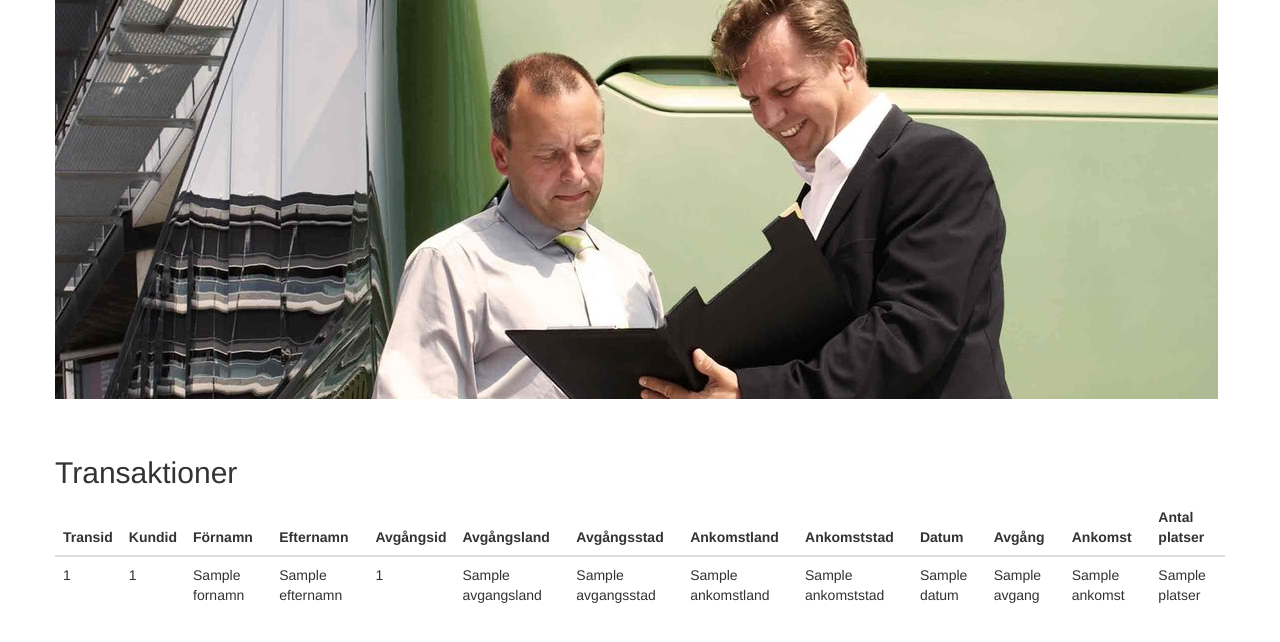
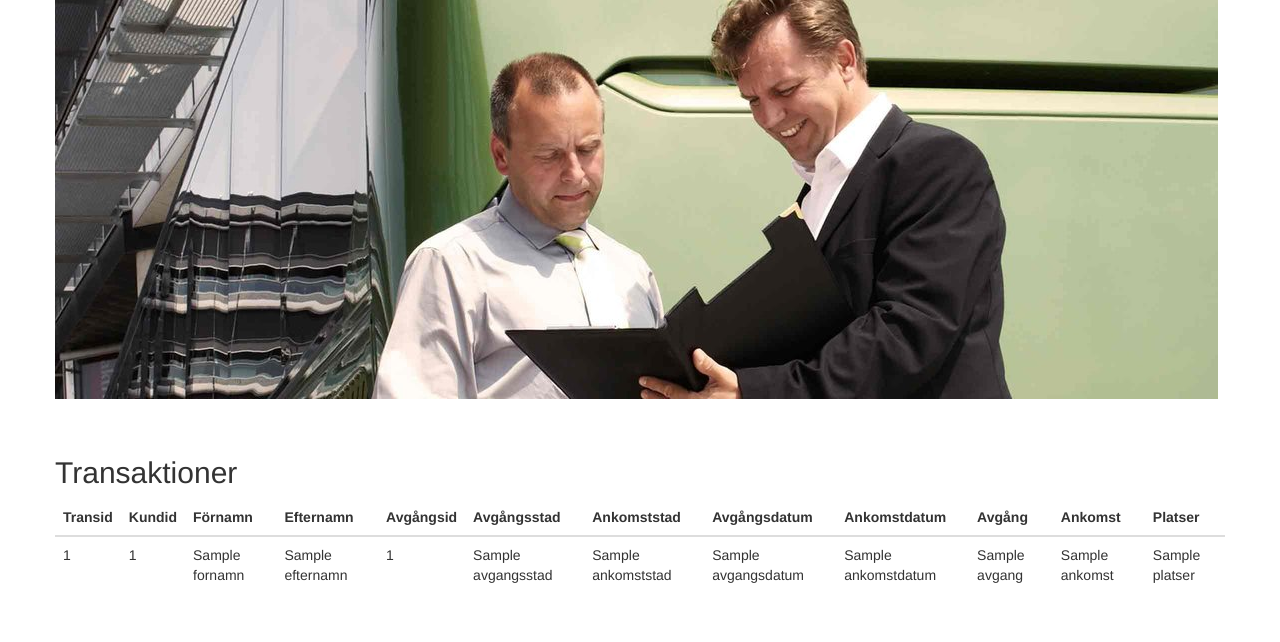
Before and after one commit to alexandermasud/Mortfors, a Flask app: page /kop in a window 1280 px wide. Shown: the part 71-713 px from the top of the page. Run offline with Flask 2, Linux system fonts and the light colour scheme; a database or web service that is not in the repository returns one stand-in record (values such as "Sample title"); some libraries are stand-ins or nearby versions.

Commit message:
Fixat datum

```diff
--- a/App/app.py
+++ b/App/app.py
@@ -25,7 +25,7 @@ def kop():
     cur = conn.cursor()
     #Query
     try:
-        cur.execute("SELECT kop.transaktionsid, kop.kundid, kund.fornamn, kund.efternamn, kop.avgangsid, resa.avgangsland, resa.avgangsstad, resa.ankomstland, resa.ankomststad, resa.datum, resa.avgang, resa.ankomst, kop.platser FROM resa JOIN kop ON kop.avgangsid=resa.avgangsid JOIN kund ON kund.kundid=kop.kundid;")
+        cur.execute("SELECT kop.transaktionsid, kop.kundid, kund.fornamn, kund.efternamn, kop.avgangsid, resa.avgangsstad, resa.ankomststad, resa.avgangsdatum, resa.ankomstdatum , resa.avgang, resa.ankomst, kop.platser FROM resa JOIN kop ON kop.avgangsid=resa.avgangsid JOIN kund ON kund.kundid=kop.kundid;")
     except:
         print("Fel när koden kördes!")
     results = cur.fetchall()
--- a/App/templates/kop.html
+++ b/App/templates/kop.html
@@ -182,14 +182,13 @@
         <th>Förnamn</th>
         <th>Efternamn</th>
         <th>Avgångsid</th>
-        <th>Avgångsland</th>
         <th>Avgångsstad</th>
-        <th>Ankomstland</th>
         <th>Ankomststad</th>
-        <th>Datum</th>
+        <th>Avgångsdatum</th>
+        <th>Ankomstdatum</th>
         <th>Avgång</th>
         <th>Ankomst</th>
-        <th>Antal platser</th>
+        <th>Platser</th>
 
       </tr>
     </thead>
@@ -209,7 +208,7 @@
         <td>{{kop[9]}}</td>
         <td>{{kop[10]}}</td>
         <td>{{kop[11]}}</td>
-        <td>{{kop[12]}}</td>
+
 
       </tr>
       {% endfor %}
--- a/App/templates/resor-registrera-fel.html
+++ b/App/templates/resor-registrera-fel.html
@@ -129,7 +129,8 @@
         <th>Avgångsstad</th>
         <th>Ankomstland</th>
         <th>Ankomststad</th>
-        <th>Datum</th>
+        <th>Avgångsdatum</th>
+        <th>Ankomstdatum</th>
         <th>Avgång</th>
         <th>Ankomst</th>
         <th>Pris</th>
@@ -154,9 +155,8 @@
         <td>{{resa[7]}}</td>
         <td>{{resa[8]}}</td>
         <td>{{resa[9]}}</td>
-
         <td>{{resa[10]}}</td>
-
+        <td>{{resa[11]}}</td>
 
       </tr>
       {% endfor %}
--- a/App/templates/resor-registrera-ratt-chauffor.html
+++ b/App/templates/resor-registrera-ratt-chauffor.html
@@ -130,7 +130,8 @@
         <th>Avgångsstad</th>
         <th>Ankomstland</th>
         <th>Ankomststad</th>
-        <th>Datum</th>
+        <th>Avgångsdatum</th>
+        <th>Ankomstdatum</th>
         <th>Avgång</th>
         <th>Ankomst</th>
         <th>Pris</th>
@@ -155,9 +156,8 @@
         <td>{{resa[7]}}</td>
         <td>{{resa[8]}}</td>
         <td>{{resa[9]}}</td>
-
         <td>{{resa[10]}}</td>
-
+        <td>{{resa[11]}}</td>
 
       </tr>
       {% endfor %}
--- a/App/templates/resor-registrera-ratt.html
+++ b/App/templates/resor-registrera-ratt.html
@@ -130,7 +130,8 @@
         <th>Avgångsstad</th>
         <th>Ankomstland</th>
         <th>Ankomststad</th>
-        <th>Datum</th>
+        <th>Avgångsdatum</th>
+        <th>Ankomstdatum</th>
         <th>Avgång</th>
         <th>Ankomst</th>
         <th>Pris</th>
@@ -155,9 +156,8 @@
         <td>{{resa[7]}}</td>
         <td>{{resa[8]}}</td>
         <td>{{resa[9]}}</td>
-
         <td>{{resa[10]}}</td>
-
+        <td>{{resa[11]}}</td>
 
       </tr>
       {% endfor %}
--- a/App/templates/resor-registrera.html
+++ b/App/templates/resor-registrera.html
@@ -117,7 +117,8 @@
         <th>Avgångsstad</th>
         <th>Ankomstland</th>
         <th>Ankomststad</th>
-        <th>Datum</th>
+        <th>Avgångsdatum</th>
+        <th>Ankomstdatum</th>
         <th>Avgång</th>
         <th>Ankomst</th>
         <th>Pris</th>
@@ -142,9 +143,8 @@
         <td>{{resa[7]}}</td>
         <td>{{resa[8]}}</td>
         <td>{{resa[9]}}</td>
-
         <td>{{resa[10]}}</td>
-
+        <td>{{resa[11]}}</td>
 
       </tr>
       {% endfor %}
--- a/App/templates/resor-sok-fel.html
+++ b/App/templates/resor-sok-fel.html
@@ -234,7 +234,8 @@
         <th>Avgångsstad</th>
         <th>Ankomstland</th>
         <th>Ankomststad</th>
-        <th>Datum</th>
+        <th>Avgångsdatum</th>
+        <th>Ankomstdatum</th>
         <th>Avgång</th>
         <th>Ankomst</th>
         <th>Pris</th>
@@ -259,6 +260,7 @@
         <td>{{resa[8]}}</td>
         <td>{{resa[9]}}</td>
         <td>{{resa[10]}}</td>
+        <td>{{resa[11]}}</td>
 
 
       </tr>
--- a/App/templates/resor-sok-ratt.html
+++ b/App/templates/resor-sok-ratt.html
@@ -234,7 +234,8 @@
         <th>Avgångsstad</th>
         <th>Ankomstland</th>
         <th>Ankomststad</th>
-        <th>Datum</th>
+        <th>Avgångsdatum</th>
+        <th>Ankomstdatum</th>
         <th>Avgång</th>
         <th>Ankomst</th>
         <th>Pris</th>
@@ -259,6 +260,7 @@
         <td>{{resa[8]}}</td>
         <td>{{resa[9]}}</td>
         <td>{{resa[10]}}</td>
+        <td>{{resa[11]}}</td>
 
 
       </tr>
--- a/App/templates/resor-sok.html
+++ b/App/templates/resor-sok.html
@@ -220,7 +220,8 @@
         <th>Avgångsstad</th>
         <th>Ankomstland</th>
         <th>Ankomststad</th>
-        <th>Datum</th>
+        <th>Avgångsdatum</th>
+        <th>Ankomstdatum</th>
         <th>Avgång</th>
         <th>Ankomst</th>
         <th>Pris</th>
@@ -245,6 +246,7 @@
         <td>{{resa[8]}}</td>
         <td>{{resa[9]}}</td>
         <td>{{resa[10]}}</td>
+        <td>{{resa[11]}}</td>
 
 
       </tr>
```
Also changed, not shown: App/db.sql (+13 -11 lines).
